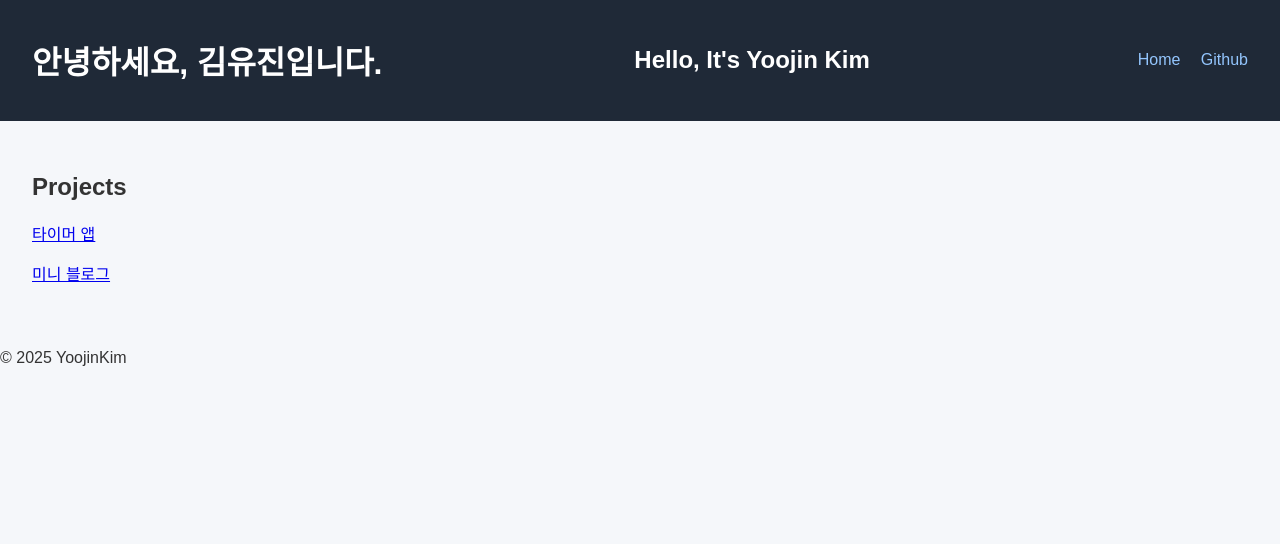
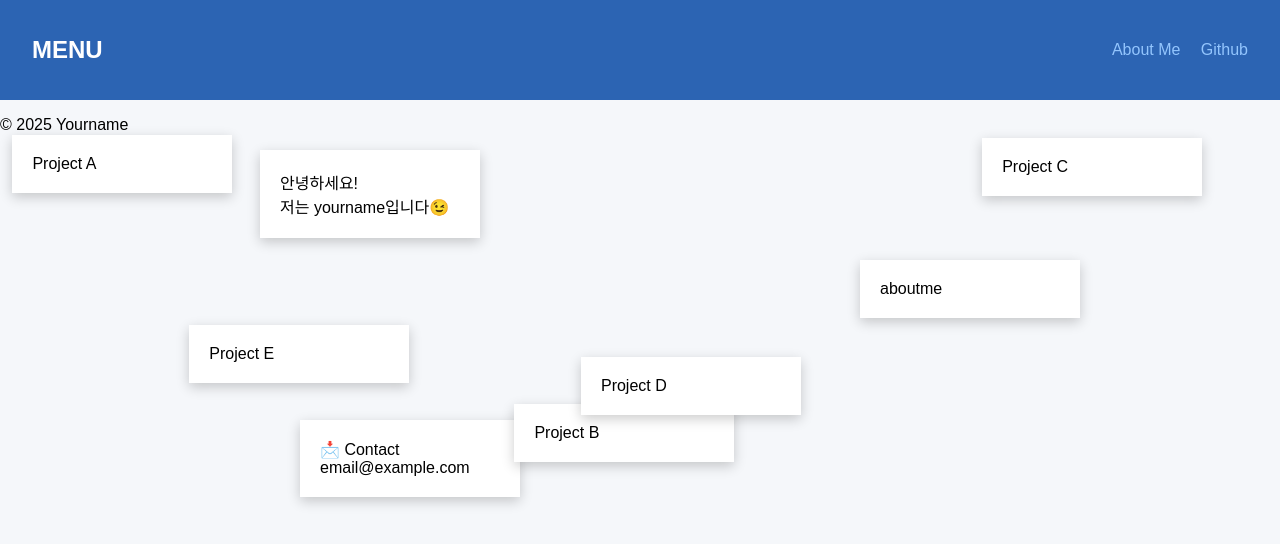
Before and after one commit to ywwjin/ywwjin.github.io, a plain HTML site: page index.html in a window 1280 px wide. Drawn offline with Linux system fonts and the light colour scheme.

Commit message:
Update index.html, script.js, and style.css for portfolio layout and functionality

```diff
--- a/index.html
+++ b/index.html
@@ -3,25 +3,37 @@
     <head>
         <meta charset="UTF-8"/>
         <meta name="viewprot" content="width=divice-width, initial-scale=1.0"/>
-        <title>Yoojin</title>
+        <title>Yourname's Portfolio</title>
         <link rel="stylesheet" href="style.css"/>
     </head>
     <body>
         <header>
-            <h1> 안녕하세요, 김유진입니다. </h1>
-            <h2> Hello, It's Yoojin Kim</h2>
-            <nav>
-                <a href="index.html">Home</a>
-                <a href="https://github.com/ywwjin">Github</a>
-            </nav>
+            <div class="header">
+                <h2>MENU</h2>
+                <nav>
+                    <a href="aboutme.html">About Me</a>
+                    <a href="https://github.com/ywwjin">Github</a>
+                </nav>
+            </div>
+
         </header>
 
-        <section class="content">
-            <h2>Projects</h2>
-            <div id="project-list"></div>
-        </section>
+        <main>
+            <!--고정 카드들-->
+            <div class="card fixed intro">안녕하세요! <br> 저는 yourname입니다😉</div>
+            <div class="card fixed contact-card">📩 Contact<br>email@example.com</div>
+            <div class="card fixed about-card">aboutme</div>
+
+            <!--랜덤 카드들-->
+            <div class="card random">Project A</div>
+            <div class="card random">Project B</div>
+            <div class="card random">Project C</div>
+            <div class="card random">Project D</div>
+            <div class="card random">Project E</div>
+        </main>
+
         <footer>
-            <p>© 2025 YoojinKim</p>
+            <p>© 2025 Yourname</p>
         </footer>
           <script src="script.js"></script>
     </body>
--- a/script.js
+++ b/script.js
@@ -1,11 +1,55 @@
 document.addEventListener("DOMContentLoaded", () => {
-  const projects = [
-    { name: "타이머 앱", link: "https://github.com/you/timer-app" },
-    { name: "미니 블로그", link: "https://github.com/you/mini-blog" }
-  ];
+  const randomCards = document.querySelectorAll(".random");
+  const header = document.querySelector("header");
+  const footer = document.querySelector("footer");
+  const headerHeight = header? header.offsetHeight : 0;
+  const footerHeight = footer? footer.offsetHeight : 0;
 
-  const list = document.getElementById("project-list");
-  list.innerHTML = projects
-    .map(p => `<p><a href="${p.link}" target="_blank">${p.name}</a></p>`)
-    .join("");
+  // 랜덤 배치
+  randomCards.forEach(card => {
+    const usableWidth = window.innerWidth - 220;
+    const usableHeight = window.innerHeight - headerHeight - footerHeight - 20;
+    const x = Math.random() * usableWidth;
+    const y = headerHeight + Math.random() * usableHeight;
+    card.style.left = x + "px";
+    card.style.top = y + "px";
+  });
+
+  // 드래그 기능 (PC + 모바일, .dragging class 적용)
+  randomCards.forEach(card => {
+    let offsetX = 0, offsetY = 0, isDown = false;
+
+    const start = (e) => {
+      isDown = true;
+      card.classList.add("dragging"); // 드래그 스타일
+      const evt = e.touches ? e.touches[0] : e;
+      offsetX = evt.clientX - card.offsetLeft;
+      offsetY = evt.clientY - card.offsetTop;
+      card.style.zIndex = 999; // 가장 위에 보이도록 함
+    };
+
+    const move = (e) => {
+      if (!isDown) return;
+      const evt = e.touches ? e.touches[0] : e;
+      card.style.left = (evt.clientX - offsetX) + "px";
+      card.style.top = (evt.clientY - offsetY) + "px";
+    };
+
+    const end = () => {
+      if (isDown) {
+        isDown = false;
+        card.classList.remove("dragging"); // 드래그 스타일 해제
+      }
+    };
+
+    // PC
+    card.addEventListener("mousedown", start);
+    document.addEventListener("mousemove", move);
+    document.addEventListener("mouseup", end);
+
+    // 모바일
+    card.addEventListener("touchstart", start, { passive: false });
+    document.addEventListener("touchmove", move, { passive: false });
+    document.addEventListener("touchend", end);
+  });
 });
--- a/style.css
+++ b/style.css
@@ -1,17 +1,59 @@
 body {
-  font-family: 'Pretendard', sans-serif;
   margin: 0;
   background: #f5f7fa;
-  color: #333;
+  font-family: Arial, sans-serif;
 }
 
-header {
-  background: #1f2937;
+/*basic card style*/
+.card {
+  position: absolute;
+  padding: 20px;
+  background: white;
+  box-shadow: 0 4px 12px rgba(0,0,0,0.2);
+  width: 180px;
+  cursor: grab;
+  user-select: none;
+  transition: box-shadow 0.3s;
+}
+
+.card.dragging{
+  cursor: grabbing;
+  box-shadow: 0 6px 18px rgba(0,0,0,0.25);
+}
+
+
+/*fixed card position*/
+.fixed.intro {
+  top: 150px;
+  left: 260px;
+}
+
+.fixed.contact-card {
+  top: 420px;
+  left: 300px;
+}
+
+.fixed.about-card {
+  top: 260px;
+  right: 200px;
+}
+
+.fixed {
+  position: fixed;
+}
+
+
+.header {
+  background: #2c64b3;
   color: white;
   padding: 1rem 2rem;
   display: flex;
   justify-content: space-between;
   align-items: center;
+}
+
+.main{
+  flex: 1;
 }
 
 nav a {
@@ -22,4 +64,5 @@ nav a {
 
 .content {
   padding: 2rem;
+  flex: 1;
 }
```
